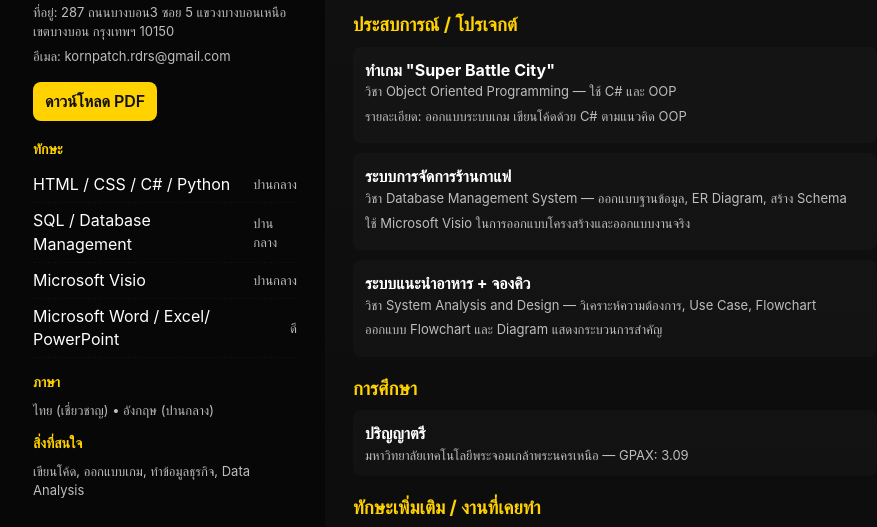
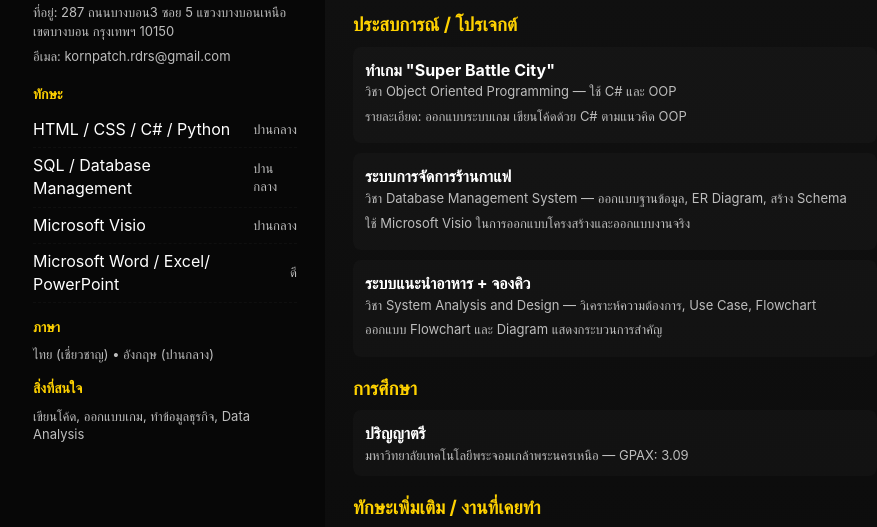
Before and after one commit to beamkornpatch/resumeDN, a plain HTML site: page index.html in a window 1280 px wide. Shown: the part 210-737 px from the top of the page, without its empty margins (185-1062 px from the left). Drawn offline with Linux system fonts and the light colour scheme.

Commit message:
Update index.html

```diff
--- a/index.html
+++ b/index.html
@@ -47,7 +47,6 @@
         <p class="small">โทร: 092-247-0774</p>
         <p class="small">ที่อยู่: 287 ถนนบางบอน3 ซอย 5 แขวงบางบอนเหนือ เขตบางบอน กรุงเทพฯ 10150</p>
         <p class="small">อีเมล: kornpatch.rdrs@gmail.com</p>
-        <a class="download" href="ResumeDN.pdf" download>ดาวน์โหลด PDF</a>
       </div>
 
       <div class="skills">
```
